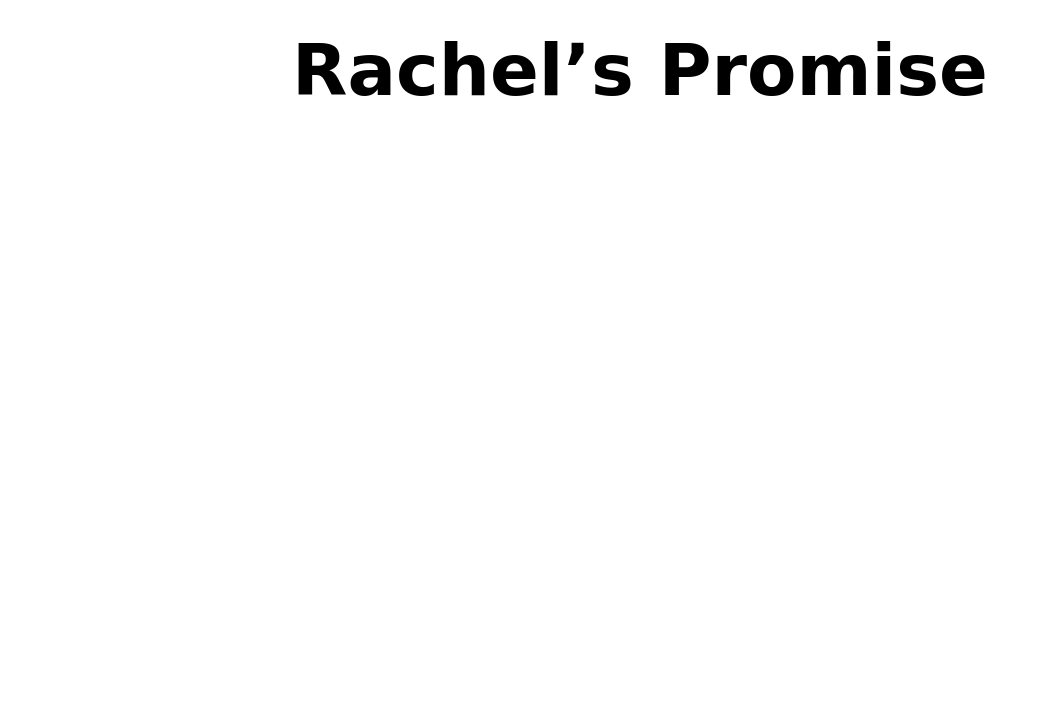
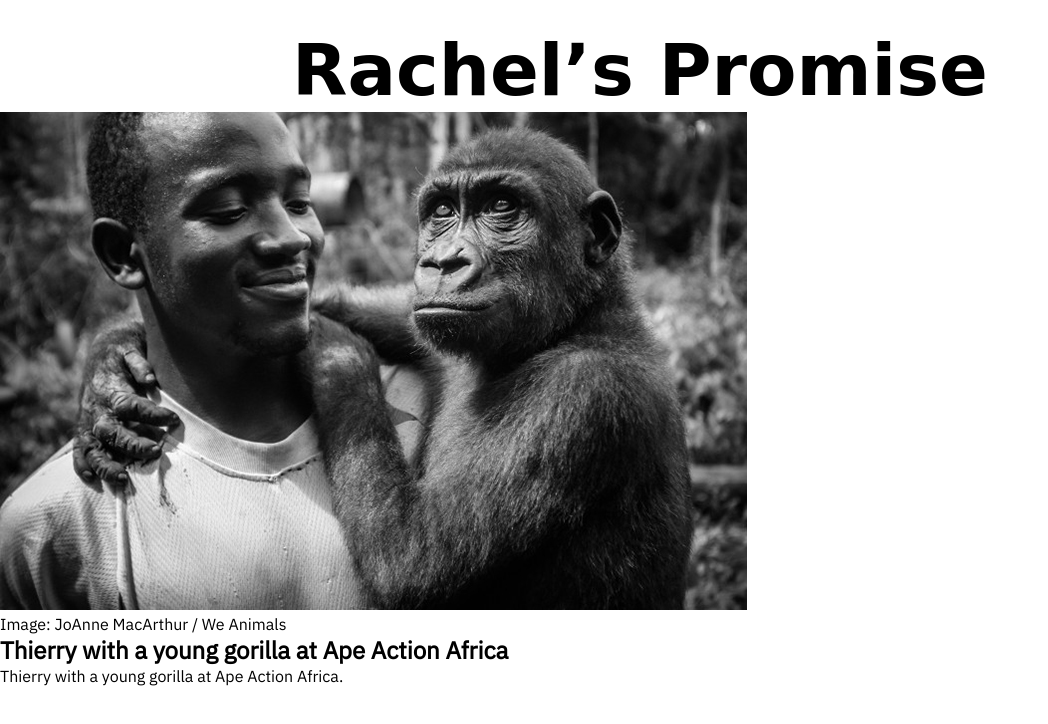
Before and after one commit to lydiaibryan/26-july-2018, a plain HTML site: page index.html in a window 1280 px wide. Shown: the whole page, without its empty margins (0-1048 px from the left). Drawn offline with Linux system fonts and the light colour scheme; a web font is replaced by a local one.

Commit message:
Implement the markup for the first item

```diff
--- a/index.html
+++ b/index.html
@@ -11,5 +11,13 @@
 </head>
 <body>
    <h1>Rachel’s Promise</h1>
+   <div class="image-item-container">
+      <div class="image-item">
+         <img src="img/58866db1d30cc-detail.jpg" alt="[Thierry with a young gorilla at Ape Action Africa.]">
+         <p class="image-item--photo-credit">Image: JoAnne MacArthur / We Animals</p>
+         <h2>Thierry with a young gorilla at Ape Action Africa</h2>
+         <p>Thierry with a young gorilla at Ape Action Africa.</p>
+      </div>
+   </div>
 </body>
 </html>
```
